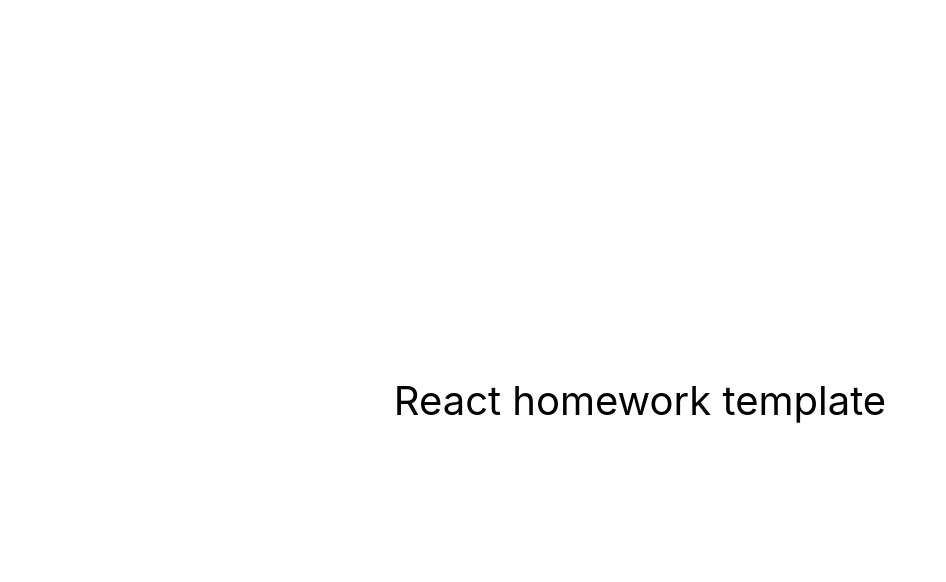
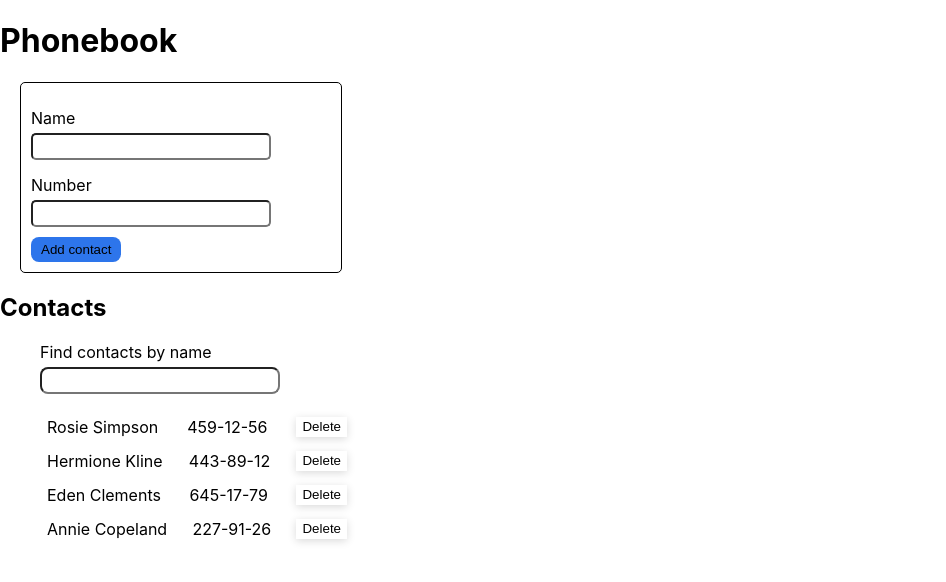
Before and after one commit to vicotroshenko/goit-react-hw-02-phonebook, a React (Create React App) app: page / in a window 1280 px wide. Shown: the top 582 px of the page, without its empty margins (0-946 px from the left). Built offline with nearby package versions, Linux system fonts and the light colour scheme.

Commit message:
homework 2/2

```diff
--- a/package.json
+++ b/package.json
@@ -7,9 +7,12 @@
     "@testing-library/jest-dom": "^5.16.3",
     "@testing-library/react": "^12.1.4",
     "@testing-library/user-event": "^13.5.0",
+    "nanoid": "^4.0.2",
+    "prop-types": "^15.8.1",
     "react": "^18.1.0",
     "react-dom": "^18.1.0",
     "react-scripts": "5.0.1",
+    "styled-components": "^5.3.11",
     "web-vitals": "^2.1.3"
   },
   "scripts": {
--- a/src/components/App.jsx
+++ /dev/null
@@ -1,16 +0,0 @@
-export const App = () => {
-  return (
-    <div
-      style={{
-        height: '100vh',
-        display: 'flex',
-        justifyContent: 'center',
-        alignItems: 'center',
-        fontSize: 40,
-        color: '#010101'
-      }}
-    >
-      React homework template
-    </div>
-  );
-};
--- /dev/null
+++ b/src/components/App/App.jsx
@@ -0,0 +1,77 @@
+import React, { Component } from "react";
+import { ContactForm } from '../ContactForm/ContactForm';
+import { ContactList } from '../ContactList/ContactList';
+import { Filter } from '../Filter/Filter';
+
+export class App extends Component  {
+  state = {
+    contacts: [
+        {id: 'id-1', name: 'Rosie Simpson', number: '459-12-56'},
+        {id: 'id-2', name: 'Hermione Kline', number: '443-89-12'},
+        {id: 'id-3', name: 'Eden Clements', number: '645-17-79'},
+        {id: 'id-4', name: 'Annie Copeland', number: '227-91-26'},
+    ],
+    filter: ''
+  };
+
+  getContacts=(elements)=> {
+    const { contacts } = this.state;
+    const name = elements.name;
+    for (const contact of contacts){
+      const contactLower = contact.name.toLowerCase();
+      const nameLower = name.toLowerCase();
+      if(contactLower === nameLower) {
+        alert(`${name} is already in contacts`);
+        return;
+      }
+    }
+    this.setState({ contacts: [
+      ...contacts,
+      elements
+    ]})
+  };
+
+  handleFilter=(event)=> {
+    this.setState({ filter: event.target.value });
+  };
+
+  displayFilteredResults=()=> {
+    const filterName = this.state.filter;
+    const { contacts } = this.state;
+    const filteredContacts = contacts.filter(({ name, number, id }) => {
+      const searchResultLower = filterName.toLowerCase();
+      const contactNameLower = name.toLowerCase();
+      return contactNameLower.includes(searchResultLower);
+    })
+    return filteredContacts;
+  };
+
+  deleteContact = (event)=> {
+    console.dir(event.currentTarget.id);
+    const { contacts } = this.state;
+    const deletedContact = contacts.filter(({id})=> id !== event.currentTarget.id);
+    this.setState({ contacts: [...deletedContact] });
+  };
+
+  render() {
+    const { contacts, filter } = this.state;
+    const filteredContacts = this.displayFilteredResults();
+    return (
+      <div>
+        <h1>Phonebook</h1>
+        <ContactForm
+            contactsState={contacts}
+            changeContacts={this.getContacts}
+            />
+        <h2>Contacts</h2>
+        <Filter
+            filterContacts={filter}
+            onChangeFilter={this.handleFilter}
+            />
+        <ContactList
+            contactList={filteredContacts}
+            onDelete={this.deleteContact}/>
+      </div>
+    )
+  }
+};
--- /dev/null
+++ b/src/components/ContactForm/ContactForm.jsx
@@ -0,0 +1,63 @@
+import React, { Component } from "react";
+import { nanoid } from 'nanoid';
+import { Form } from './ContactForm.styled'
+
+
+export class ContactForm extends Component {
+	constructor(props) {
+		super(props)
+		this.state = {
+			name: '',
+			number: ''
+		}
+	}
+
+	handleInputContact = (event) => {
+    const { name } = event.target;
+    this.setState({ [name]: event.target.value });
+  }
+
+  handleSubmit = (event) => {
+    event.preventDefault();
+    const { name, number } = event.target.elements;
+    const newContacts = { id: nanoid(),
+				name: name.value,
+				number: number.value};
+		this.props.changeContacts(newContacts);
+		this.setState({
+			name: '',
+			number: ''
+		});
+  }
+
+	render() {
+		const { name, number } = this.state;
+		return (
+			<Form onSubmit={this.handleSubmit}>
+				<label>Name
+					<input
+						type="text"
+						name="name"
+						value={name}
+						onChange={this.handleInputContact}
+						pattern="^[a-zA-Zа-яА-Я]+(([' -][a-zA-Zа-яА-Я ])?[a-zA-Zа-яА-Я]*)*$"
+						title="Name may contain only letters, apostrophe, dash and spaces. For example Adrian, Jacob Mercer, Charles de Batz de Castelmore d'Artagnan"
+						required
+					/>
+			</label>
+			<label>Number
+					<input
+							type="tel"
+							name="number"
+							value={number}
+							onChange={this.handleInputContact}
+							pattern="\+?\d{1,4}?[-.\s]?\(?\d{1,3}?\)?[-.\s]?\d{1,4}[-.\s]?\d{1,4}[-.\s]?\d{1,9}"
+							title="Phone number must be digits and can contain spaces, dashes, parentheses and can start with +"
+							required
+						/>
+					</label>
+			<button type="submit">Add contact</button>
+</Form>
+		)
+	}
+}
--- /dev/null
+++ b/src/components/ContactForm/ContactForm.styled.js
@@ -0,0 +1,50 @@
+import styled from 'styled-components';
+
+export const Label = styled.label`
+
+`
+
+export const Submit = styled.button`
+		margin-top: 10px;
+`
+
+export const Form = styled.form`
+		border: 1px solid black;
+		padding: 10px;
+		width: 100%;
+		max-width: 300px;
+		margin-left: 20px;
+		border-radius: 5px;
+		& label {
+			display: block;
+			margin-top: 15px;
+			& input {
+				display: block;
+				margin-top: 5px;
+				font-size: 18px;
+				border-radius: 5px;
+				&:hover {
+					border: 2px solid blue;
+				}
+				&:focus {
+					border: 2px solid blue;
+				}
+			}
+		}
+	& button {
+		margin-top: 10px;
+		border: none;
+		background-color: #2d75eb;
+		border-radius: 8px;
+		padding: 5px 10px;
+		&:hover {
+			background-color: #4e90fc;
+		}
+		&:focus {
+			background-color: #4e90fc;
+		}
+		&:active {
+			background-color: #2d75eb;
+		}
+	}
+`
--- /dev/null
+++ b/src/components/ContactList/ContactList.jsx
@@ -0,0 +1,17 @@
+import { List } from './ContactList.styled'
+
+export const ContactList = ({
+	contactList,
+    onDelete
+}) => {
+	return (
+		<List>
+          {contactList.map(contact => (
+              <li key={contact.id} id={contact.id} onClick={onDelete}>{contact.name}
+                  <span>{contact.number}</span>
+                  <button type="button" >Delete</button>
+              </li>
+          ))}
+        </List>
+	)
+}
--- /dev/null
+++ b/src/components/ContactList/ContactList.styled.js
@@ -0,0 +1,31 @@
+import styled from 'styled-components';
+
+export const List = styled.ul`
+		list-style-type: none;
+		width: 100%;
+		max-width: 300px;
+		& li {
+			width: 100%;
+			padding: 7px;
+			display: flex;
+			flex-direction: row;
+			justify-content: space-between;
+			& span {
+				display: inline-block;
+				margin-left: 7px;
+				margin-right: 7px;
+			}
+			& button {
+				border: none;
+				background-color: transparent;
+				box-shadow: rgba(0, 0, 0, 0.15) 0px 2px 8px;
+				transition: all 200ms linear;
+				&:hover {
+					background-color: #f1f5f9;
+					box-shadow: rgba(45, 140, 229, 0.4) 0px 2px 4px, rgba(45, 140, 229, 0.3) 0px 7px 13px -3px, rgba(45, 140, 229, 0.2) 0px -3px 0px inset;
+					padding-top: 2px;
+					padding-bottom: 2px;
+				}
+			}
+		}
+`
--- /dev/null
+++ b/src/components/Filter/Filter.jsx
@@ -0,0 +1,22 @@
+import React, { Component } from "react";
+import { Label } from './Filter.styled'
+
+
+export class Filter extends Component {
+
+	render() {
+		const {filterContacts, onChangeFilter} = this.props;
+		return (
+			<Label>Find contacts by name
+                <input
+                  type="text"
+                  name="name"
+                  value={filterContacts}
+                  onChange={onChangeFilter}
+                  title="find contacts by name"
+                  required
+                />
+    </Label>
+		)
+	}
+}
--- /dev/null
+++ b/src/components/Filter/Filter.styled.js
@@ -0,0 +1,18 @@
+import styled from 'styled-components';
+
+export const Label = styled.label`
+		display: block;
+		margin-left: 40px;
+		& input {
+			display: block;
+			margin-top: 5px;
+			font-size: 18px;
+			border-radius: 8px;
+			&:hover {
+				border: 2px solid blue;
+			}
+			&:focus {
+				border: 2px solid blue;
+			}
+		}
+`
--- a/src/index.js
+++ b/src/index.js
@@ -1,6 +1,6 @@
 import React from 'react';
 import ReactDOM from 'react-dom/client';
-import { App } from 'components/App';
+import { App } from 'components/App/App';
 import './index.css';
 
 ReactDOM.createRoot(document.getElementById('root')).render(
```
Also changed, not shown: 1 other file (tests, documents, lock files or other folders).
